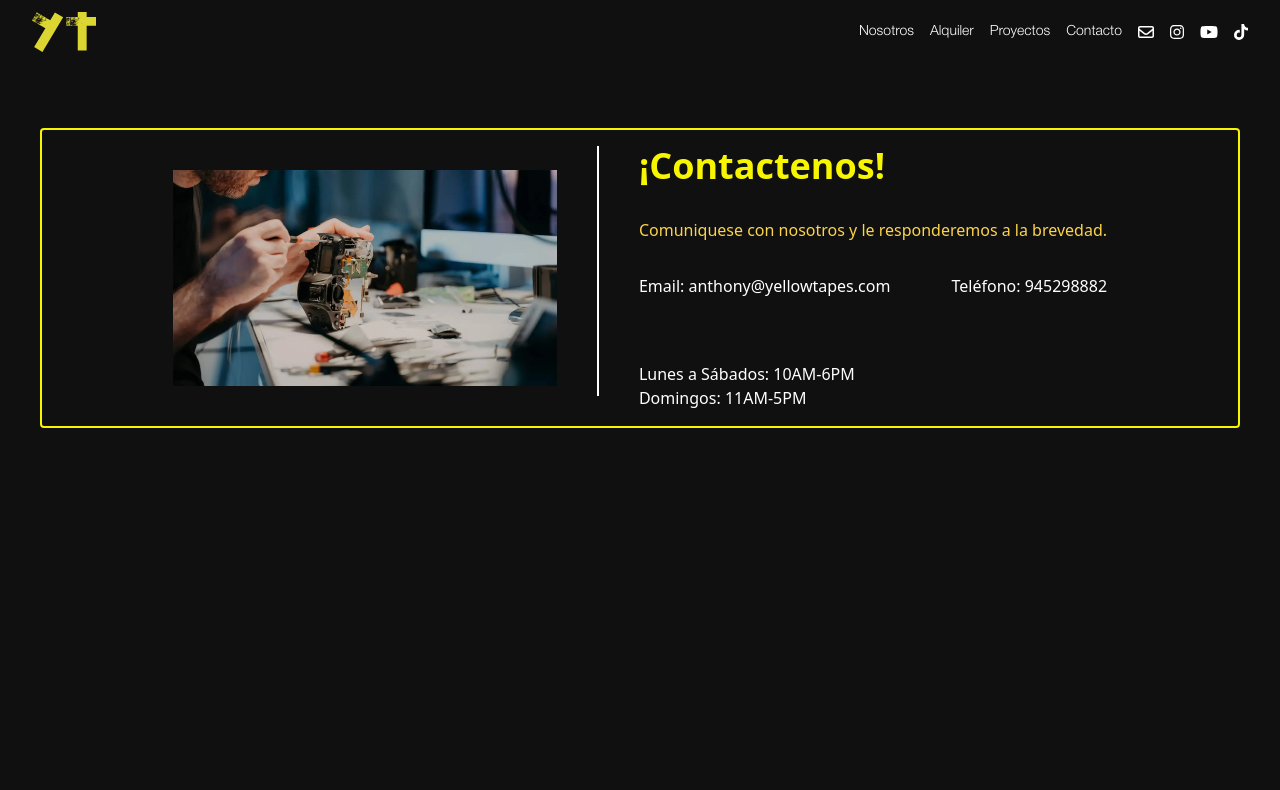
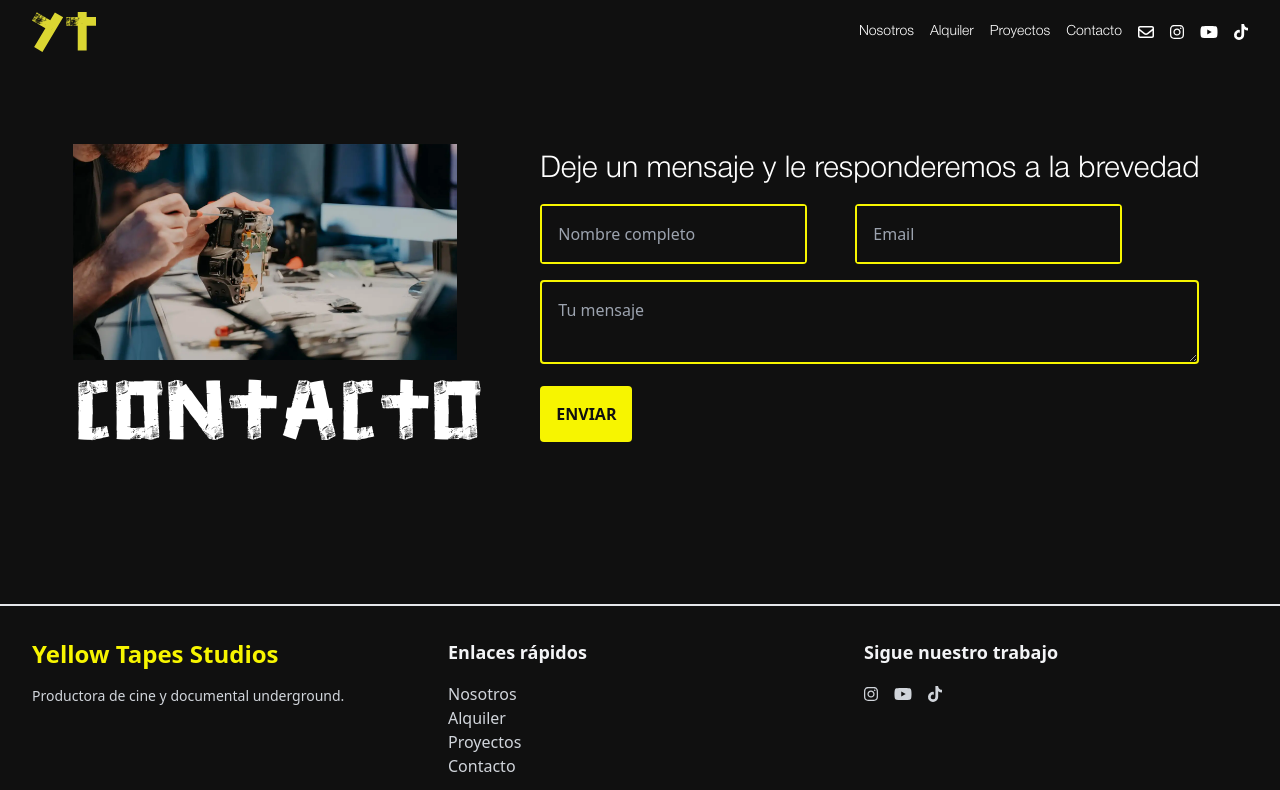
Before and after one commit to LaJuFA/pagina-ant, a React (Vite) app: page /pagina-ant/Contacto in a window 1280 px wide. Shown: the top 790 px of the page. Built offline with nearby package versions, Linux system fonts and the light colour scheme.

Commit message:
Update de la sección de contacto, ahora con un formulario para mandar un mensaje

```diff
--- a/src/components/Caminos.jsx
+++ b/src/components/Caminos.jsx
@@ -22,7 +22,7 @@ const Caminos = () => {
     })
 
     return (
-        <section className="w-full bg-[#f7f500] overflow-hidden flex items-center px-8 py-16">
+        <section className="w-full bg-[#fae846] overflow-hidden flex items-center px-8 py-16">
             <div className="md:flex gap-10">
                 <div className="fade w-3/5">
                     <img src={imgUno} alt="Escena todos mis caminos" className="rounded-lg shadow-lg" />
--- a/src/components/HeroComp.jsx
+++ b/src/components/HeroComp.jsx
@@ -5,7 +5,7 @@ import heroVid3 from "../assets/documentalAudFix.mp4";
 
 
 const HeroComp = () => {
-    const [currentVideo, setCurrentVideo] = useState(heroVid1);
+    const [currentVideo, setCurrentVideo] = useState(heroVid3);
 
     const videos = {
         heroVid1: heroVid1,
@@ -27,6 +27,10 @@ const HeroComp = () => {
                     Yellow Tapes
                 </h1>
                 <div className="flex flex-col items-start space-y-4 font-helvetica mt-24">
+                    <button onMouseEnter={() => handleHover("heroVid3")} className="flex gap-2 text-3xl text-white transition hover:text-gray" >
+                        Graffiti Tapes - Lima
+                        <p className='text-sm'>2025</p>
+                    </button>
                     <button onMouseEnter={() => handleHover("heroVid1")} className="flex gap-2 text-3xl text-white transition hover:text-gray" >
                         Todos mis caminos son la destrucción
                         <p className='text-sm'>2024</p>
@@ -35,10 +39,6 @@ const HeroComp = () => {
                         The I love you bridge
                         <p className='text-sm'>2021</p>
                     </button>
-                    <button onMouseEnter={() => handleHover("heroVid3")} className="flex gap-2 text-3xl text-white transition hover:text-gray" >
-                        Graffiti Tapes - Lima
-                        <p className='text-sm'>2025</p>
-                    </button>
                 </div>
             </div>
         </div>
--- a/src/components/SeccionContacto.jsx
+++ b/src/components/SeccionContacto.jsx
@@ -2,19 +2,32 @@ import imgCam from "../assets/repairCamera.jpg";
 
 const SeccionContacto = () => {
     return (
-        <section className="w-screen h-screen overflow-hidden bg-zinc common-padding">
-            <div className="flex justify-center items-center border-2 border-yellow rounded p-4">
-                <img src={imgCam} alt="hombre reparando camara" className="max-w-96"/>
-                <div className="inline-block h-[250px] min-h-[1em] w-0.5 self-stretch bg-white mx-10"></div>
-                <div className="flex-column">
-                    <p className="text-yellow md:text-4xl pb-8 font-bold">¡Contactenos!</p>
-                    <p className="text-yellow-300 text-small pb-8">Comuniquese con nosotros y le responderemos a la brevedad.</p>
-                    <div className="flex justify-between pb-16">
-                        <p>Email: anthony@yellowtapes.com</p>
-                        <p>Teléfono: 945298882</p>
+        <section className="w-screen h-full overflow-hidden bg-zinc common-padding border-b-2">
+            <div className="flex justify-evenly">
+                <div className="w-50% text-end p-[1rem]">
+                    <div className="rounded">
+                        <img src={imgCam} alt="" className="object-contain w-96"/>
                     </div>
-                    <p>Lunes a Sábados: 10AM-6PM</p>
-                    <p>Domingos: 11AM-5PM</p>
+                    <div>
+                        <h1 className="text-6xl font-ducktape py-5">CONTACTO</h1>
+                    </div>
+                </div>
+                <div className="p-[1.5rem] text-white">
+                    <h1 className="text-3xl font-helvetica">Deje un mensaje y le responderemos a la brevedad</h1>
+                    <form action="https://formsubmit.co/anthony@yellowtapes.com" method="POST">
+                        <div className="flex justify-start gap-12 py-4">
+                            <div className="border-2 border-yellow bg-zinc rounded ">
+                                <input type="text" name="name" required placeholder="Nombre completo" className="bg-zinc p-[1rem]"/>
+                            </div>
+                            <div className="border-2 border-yellow bg-none rounded">
+                                <input type="email" name="email" required placeholder="Email" className="bg-zinc p-[1rem]"/>
+                            </div>
+                        </div>
+                        <div className="pb-4 ">
+                            <textarea name="message" required placeholder="Tu mensaje" className="bg-zinc p-[1rem] border-2 border-yellow rounded w-[100%] h-[100%]"></textarea>
+                        </div>
+                        <button type="submit" value="send" className="bg-yellow text-zinc rounded p-[1rem] font-bold">ENVIAR</button>
+                    </form>
                 </div>
             </div>
         </section>
--- a/src/components/SeccionProyectos.jsx
+++ b/src/components/SeccionProyectos.jsx
@@ -1,78 +1,11 @@
-import imgCaminos from "../assets/caminos-uno.png"
-import imgBridge from "../assets/bridge-uno.jpeg"
-import imgDocu from "../assets/YTC1-uno.jpeg"
-import { useEffect } from 'react';
-import gsap from 'gsap';
-import ScrollTrigger from 'gsap/ScrollTrigger';
-
-gsap.registerPlugin(ScrollTrigger);
-
 const SeccionProyectos = () =>{
 
-    useEffect(() => {
-    const sections = document.querySelectorAll('.color-section');
+  return (
+    <section className="h-full w-screen overflow-hidden bg-zinc">
+      <div>
 
-    sections.forEach(section => {
-      const bg = section.dataset.bg;
-      const text = section.dataset.text;
-
-      ScrollTrigger.create({
-        trigger: section,
-        start: 'top center',
-        end: 'bottom center',
-        onEnter: () => applyColors(section, bg, text),
-        onEnterBack: () => applyColors(section, bg, text),
-      });
-    });
-
-    return () => {
-      ScrollTrigger.getAll().forEach(trigger => trigger.kill());
-    };
-  }, []);
-
-  const applyColors = (section, bgClass, textClass) => {
-    section.className = `color-section min-h-screen flex items-center justify-between transition-colors duration-300 ${bgClass} ${textClass}`;
-  };
-
-  return (
-    <div className="">
-      <div className="scroll-container">
-        <div
-          className="color-section min-h-screen  transition-colors duration-300 bg-zinc"
-          data-bg="bg-[#2f4858]"
-          data-text="text-white"
-        >
-            <div className="flex items-center justify-between common-padding">
-                <h2 className="text-4xl font-bold">Sección 1</h2>
-                <img src={imgCaminos} className="w-3/5 rounded mt-4" alt="" />
-            </div>
-
-        </div>
-
-        <div
-          className="color-section min-h-screen  transition-colors duration-300 bg-[#2f4858]"
-          data-bg="bg-[#006f82]"
-          data-text="text-black"
-        >
-            <div className="flex items-center justify-between common-padding">
-                <h2 className="text-4xl font-bold">bridge</h2>
-                <img src={imgBridge} className="w-3/5 rounded mt-4" alt="" />
-            </div>
-
-        </div>
-
-        <div
-          className="color-section min-h-screen  transition-colors duration-300 bg-[#006f82]"
-          data-bg="bg-[#009891]"
-          data-text="text-gray-900"
-        >
-            <div className="flex items-center justify-between common-padding">
-                <h2 className="text-4xl font-bold">YTC1</h2>
-                <img src={imgDocu} className="w-3/5 mt-4" alt="" />
-            </div>
-        </div>
       </div>
-    </div>
+    </section>
   );
 }
 export default SeccionProyectos
```
